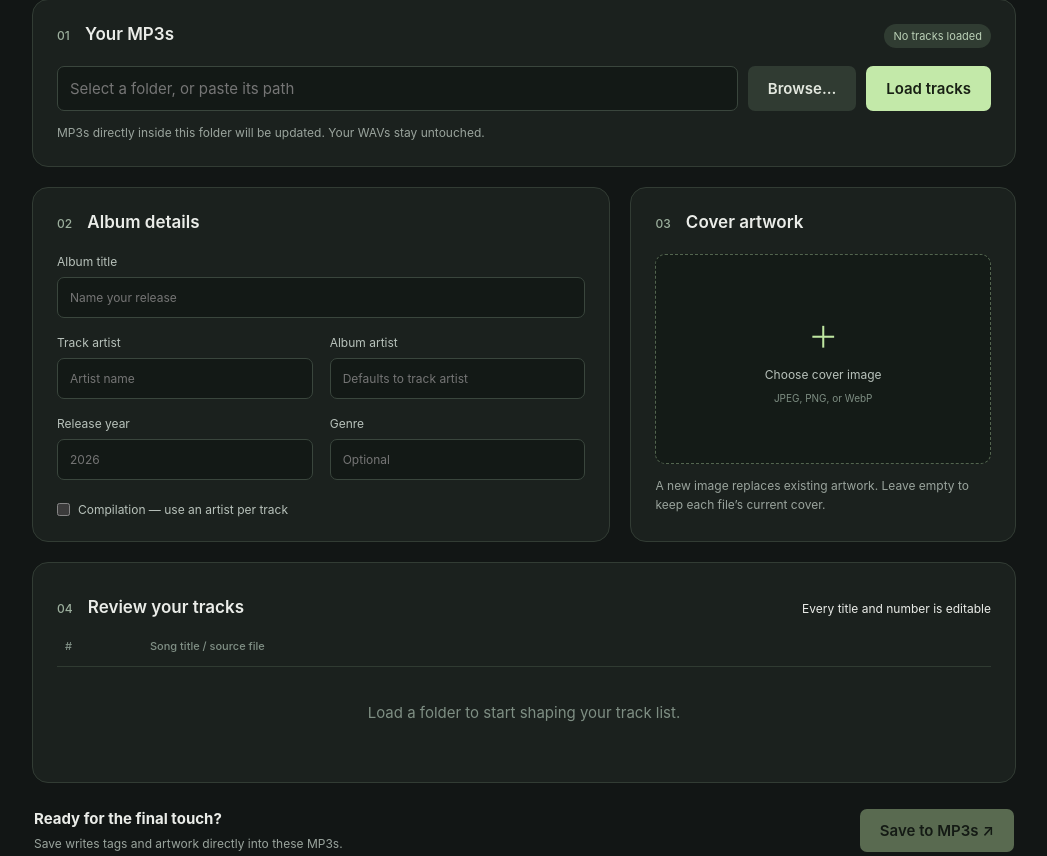
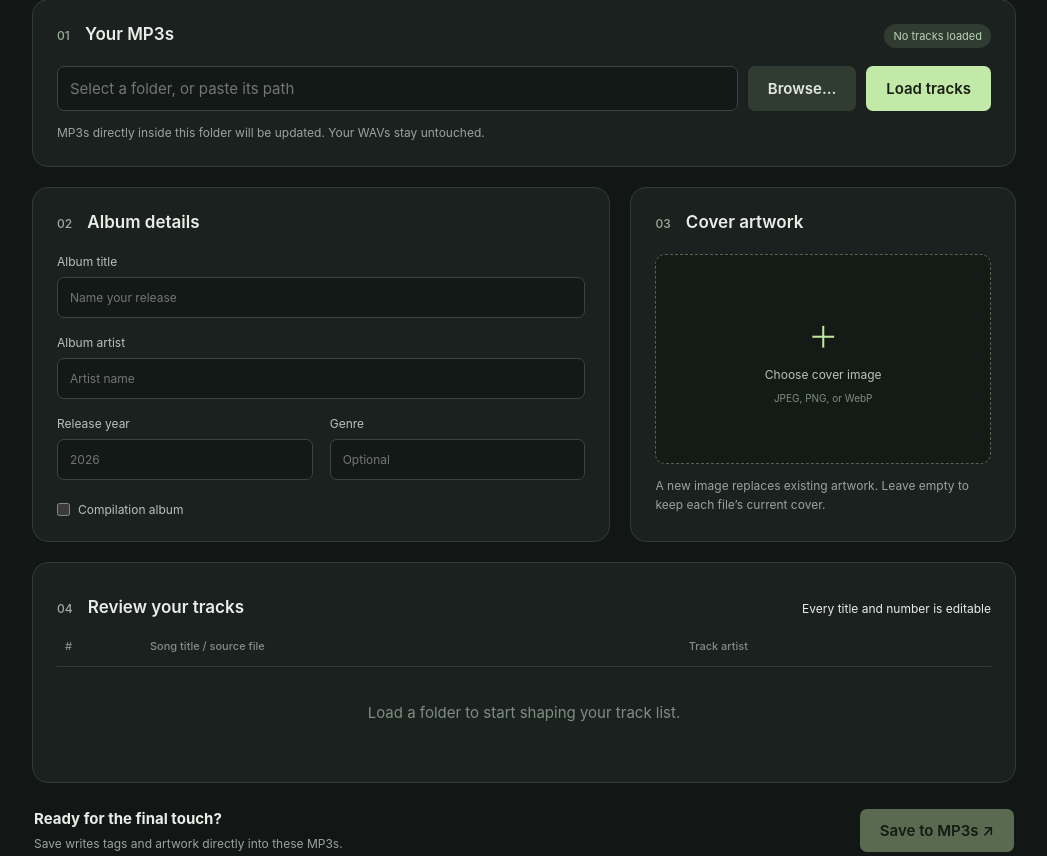
Before and after one commit to jimmytheghost/music-metadata, a Flask app: page / in a window 1280 px wide. Shown: the part 208-1064 px from the top of the page, without its empty margins (116-1163 px from the left). Run offline with Flask 3, Linux system fonts and the light colour scheme; parts of the project's set-up code (start-up, migrations or seed data) failed here and were passed over.

Commit message:
Default per-track artist credits to album artist

```diff
--- a/app.py
+++ b/app.py
@@ -72,7 +72,7 @@ def save():
             raise ValueError("Load a folder first")
         payload = json.loads(request.form["metadata"])
         album = payload["album"]
-        for field in ("album", "album_artist", "artist", "year", "genre"):
+        for field in ("album", "album_artist", "year", "genre"):
             album[field] = str(album.get(field, "")).strip()
         album["compilation"] = bool(album.get("compilation"))
         if not album["album"] or not album["album_artist"]:
@@ -85,7 +85,7 @@ def save():
         numbers = set()
         for track in tracks:
             track["title"] = str(track["title"]).strip()
-            track["artist"] = (str(track.get("artist", "")).strip() if album["compilation"] else album["artist"]) or album["artist"]
+            track["artist"] = str(track.get("artist", "")).strip() or album["album_artist"]
             track["number"] = int(track["number"])
             path = SESSION["folder"] / track["file"]
             if path.is_symlink() or path.resolve().parent != SESSION["folder"] or not path.is_file():
--- a/static/app.js
+++ b/static/app.js
@@ -1,7 +1,7 @@
 const $ = id => document.getElementById(id);
 let tracks = [], busy = false, previewURL, loadedFolder;
 const editedAlbumFields = new Set();
-['album','artist','album_artist','year','genre','compilation'].forEach(field => {
+['album','album_artist','year','genre','compilation'].forEach(field => {
   $(field).addEventListener('input', () => editedAlbumFields.add(field));
 });
 function status(message, error = false) { $('status').textContent = message; $('status').classList.toggle('error', error); }
@@ -19,16 +19,19 @@ function render() {
     function cell(field, type) {
       const td = document.createElement('td'), input = document.createElement('input'); input.type = type; input.value = track[field]; input.setAttribute('aria-label', `${field} for ${track.file}`);
       if (type === 'number') { input.min = 1; input.step = 1; }
-      input.addEventListener('input', () => track[field] = input.value); td.append(input); row.append(td); return td;
+      input.addEventListener('input', () => {
+        track[field] = input.value;
+        if (field === 'artist') track.artistOverride = !!input.value.trim() && input.value.trim() !== $('album_artist').value.trim();
+      }); td.append(input); row.append(td); return td;
     }
     cell('number','number'); const title = cell('title','text'); const filename = document.createElement('small'); filename.textContent = track.file; title.append(filename);
-    const artist = cell('artist','text'); artist.className = 'track-artist'; artist.hidden = !$('compilation').checked;
+    const artist = cell('artist','text'); artist.className = 'track-artist';
     $('tracks').append(row);
   });
   if (!tracks.length) { const row = $('tracks').insertRow(); const cell = row.insertCell(); cell.colSpan = 3; cell.className = 'empty'; cell.textContent = 'No readable MP3s in this folder.'; }
   $('count').textContent = `${tracks.length} track${tracks.length === 1 ? '' : 's'}`;
   $('save').disabled = !tracks.length;
-  document.querySelectorAll('.track-artist').forEach(el => el.hidden = !$('compilation').checked);
+
 }
 $('browse').onclick = async () => { setBusy(true); try { const data = await api('/api/browse', {}); if (data.folder) $('folder').value = data.folder; } catch (e) { status(e.message,true); } finally { setBusy(false); } };
 $('load').onclick = async () => {
@@ -40,21 +43,36 @@ $('load').onclick = async () => {
     loadedFolder = data.folder;
     $('folder').value = data.folder;
     const first = tracks[0] || {};
-    ['album','artist','album_artist','year','genre'].forEach(field => {
-      if (!editedAlbumFields.has(field) && !$(field).value.trim()) $(field).value = first[field] || '';
+    ['album','album_artist','year','genre'].forEach(field => {
+      if (!editedAlbumFields.has(field) && !$(field).value.trim()) $(field).value = first[field] || (field === 'album_artist' ? first.artist : '') || '';
     });
     if (!editedAlbumFields.has('compilation')) $('compilation').checked = tracks.some(t => t.compilation);
+    tracks.forEach(track => {
+      if (track.artistOverride === undefined) {
+        const originalAlbumArtist = track.album_artist || first.artist || '';
+        track.artistOverride = !!track.artist.trim() && track.artist !== originalAlbumArtist;
+      }
+      if (!track.artistOverride) track.artist = $('album_artist').value.trim();
+    });
     render();
     status(data.errors.length ? `Skipped unreadable files:\n${data.errors.join('\n')}` : `${tracks.length} tracks loaded. Review the details, then save.`, !!data.errors.length);
   } catch(e) { status(e.message,true); } finally { setBusy(false); }
 };
-$('compilation').onchange = () => { document.querySelectorAll('.track-artist').forEach(el => el.hidden = !$('compilation').checked); };
+$('album_artist').addEventListener('input', () => {
+  const inputs = document.querySelectorAll('td.track-artist input');
+  tracks.forEach((track, index) => {
+    if (!track.artistOverride) {
+      track.artist = $('album_artist').value.trim();
+      if (inputs[index]) inputs[index].value = track.artist;
+    }
+  });
+});
 function clearArtwork() { if (previewURL) URL.revokeObjectURL(previewURL); previewURL = null; $('artwork').value = ''; $('preview').hidden = true; $('preview').removeAttribute('src'); $('artPrompt').hidden = false; $('clear-art').hidden = true; }
 $('clear-art').onclick = clearArtwork;
 $('artwork').onchange = () => { const file = $('artwork').files[0]; if (!file) return; if (previewURL) URL.revokeObjectURL(previewURL); previewURL = URL.createObjectURL(file); $('preview').src = previewURL; $('preview').hidden = false; $('artPrompt').hidden = true; $('clear-art').hidden = false; };
 $('save').onclick = async () => {
-  const album = {}; ['album','artist','album_artist','year','genre'].forEach(field => album[field] = $(field).value.trim());
-  album.album_artist ||= album.artist; album.compilation = $('compilation').checked;
+  const album = {}; ['album','album_artist','year','genre'].forEach(field => album[field] = $(field).value.trim());
+  album.compilation = $('compilation').checked;
   const body = new FormData(); body.append('metadata',JSON.stringify({album,tracks})); if ($('artwork').files[0]) body.append('artwork',$('artwork').files[0]);
   setBusy(true); status('Writing metadata and checking each MP3…');
   try { const data = await api('/api/save',body); const failures = data.results.filter(r => !r.ok); status(`${data.results.length - failures.length} of ${data.results.length} MP3s saved and verified.${failures.length ? '\n' + failures.map(r => `${r.file}: ${r.error}`).join('\n') : '\nYour files are ready to use.'}`, !!failures.length); }
--- a/templates/index.html
+++ b/templates/index.html
@@ -3,8 +3,8 @@
 <body><main>
 <header><span class="eyebrow">LOCAL TO YOUR MAC</span><h1>Music Metadata<span> ♪</span></h1><p>The finishing touch for your next release.</p></header>
 <section><div class="section-heading"><h2>01 <span>Your MP3s</span></h2><span id="count" class="badge">No tracks loaded</span></div><div class="folder"><input id="folder" placeholder="Select a folder, or paste its path" aria-label="MP3 folder"><button id="browse" class="secondary">Browse…</button><button id="load">Load tracks</button></div><p class="hint">MP3s directly inside this folder will be updated. Your WAVs stay untouched.</p></section>
-<div class="album-layout"><section><h2>02 <span>Album details</span></h2><div class="fields"><label class="wide">Album title<input id="album" placeholder="Name your release"></label><label>Track artist<input id="artist" placeholder="Artist name"></label><label>Album artist<input id="album_artist" placeholder="Defaults to track artist"></label><label>Release year<input id="year" inputmode="numeric" maxlength="4" placeholder="2026"></label><label>Genre<input id="genre" placeholder="Optional"></label></div><label class="check"><input type="checkbox" id="compilation"> Compilation — use an artist per track</label></section>
+<div class="album-layout"><section><h2>02 <span>Album details</span></h2><div class="fields"><label class="wide">Album title<input id="album" placeholder="Name your release"></label><label class="wide">Album artist<input id="album_artist" placeholder="Artist name"></label><label>Release year<input id="year" inputmode="numeric" maxlength="4" placeholder="2026"></label><label>Genre<input id="genre" placeholder="Optional"></label></div><label class="check"><input type="checkbox" id="compilation"> Compilation album</label></section>
 <section class="art-section"><h2>03 <span>Cover artwork</span></h2><label class="art-picker"><img id="preview" alt="Selected cover artwork" hidden><span id="artPrompt"><b>＋</b> Choose cover image<small>JPEG, PNG, or WebP</small></span><input type="file" id="artwork" accept="image/jpeg,image/png,image/webp"></label><button id="clear-art" class="text-button" hidden>Clear selected image</button><p class="hint">A new image replaces existing artwork. Leave empty to keep each file’s current cover.</p></section></div>
-<section><div class="section-heading"><h2>04 <span>Review your tracks</span></h2><span class="hint">Every title and number is editable</span></div><div class="table-wrap"><table><thead><tr><th class="number">#</th><th>Song title / source file</th><th class="track-artist" hidden>Track artist</th></tr></thead><tbody id="tracks"><tr><td colspan="3" class="empty">Load a folder to start shaping your track list.</td></tr></tbody></table></div></section>
+<section><div class="section-heading"><h2>04 <span>Review your tracks</span></h2><span class="hint">Every title and number is editable</span></div><div class="table-wrap"><table><thead><tr><th class="number">#</th><th>Song title / source file</th><th class="track-artist">Track artist</th></tr></thead><tbody id="tracks"><tr><td colspan="3" class="empty">Load a folder to start shaping your track list.</td></tr></tbody></table></div></section>
 <footer><div><strong>Ready for the final touch?</strong><p>Save writes tags and artwork directly into these MP3s.</p></div><button id="save" disabled>Save to MP3s ↗</button></footer><div id="status" role="status" aria-live="polite"></div>
 </main><script>window.APP_TOKEN = {{ token|tojson }};</script><script src="/static/app.js"></script></body></html>
```
Also changed, not shown: tests/test_metadata.py (+19 -1 lines), README.md.
